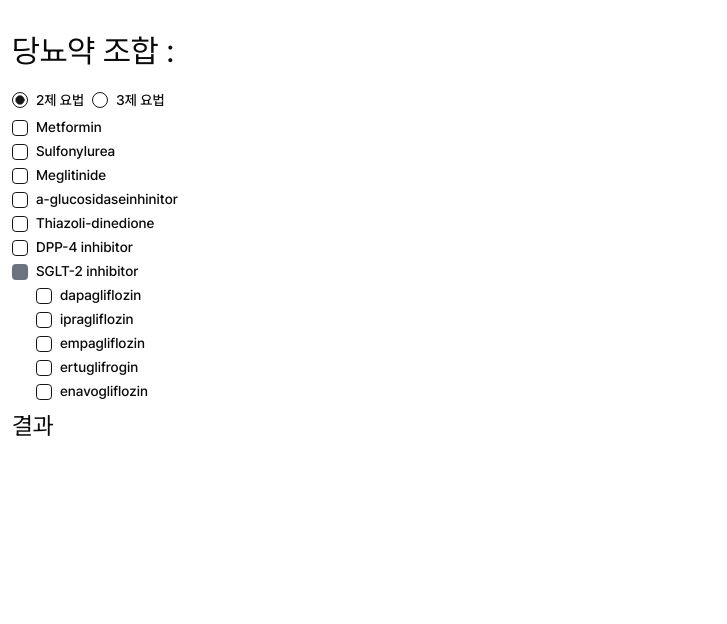
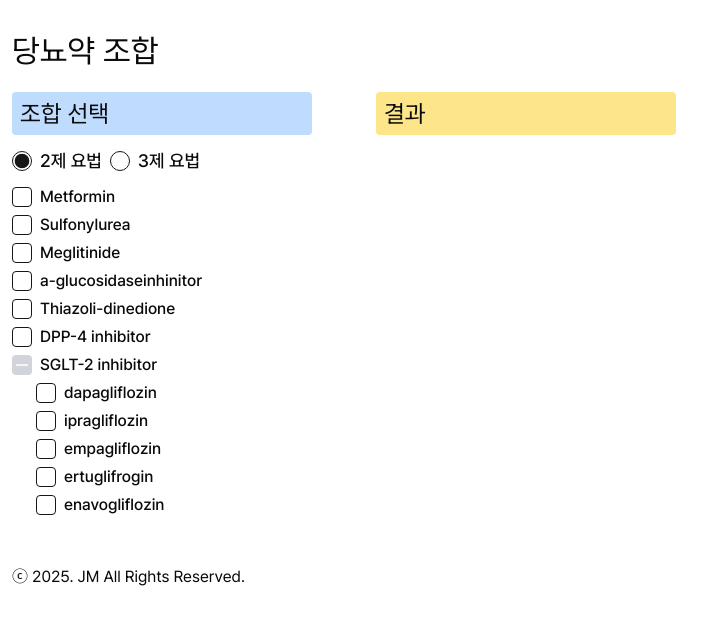
Before and after one commit to cgbogam/cgbogam-web, a Next.js app: page /dm in a window 1280 px wide. Shown: the top 624 px of the page, without its empty margins (0-727 px from the left). Built offline with nearby package versions, Linux system fonts and the light colour scheme.

Commit message:
- 당뇨약 조합 디자인 수정

```diff
--- a/src/app/(pages)/components/footer/index.tsx
+++ b/src/app/(pages)/components/footer/index.tsx
@@ -2,8 +2,8 @@ import React from 'react'
 
 export default function Footer(): React.JSX.Element {
   return (
-    <footer className={'h-[300px] bg-base-200 flex justify-center items-center snap-start'}>
-      contact
+    <footer className={'h-[100px] px-3 bg-base-200 flex justify-center items-center snap-start mobile:justify-start'}>
+      ⓒ 2025. JM All Rights Reserved.
     </footer>
   )
 }
--- a/src/app/(pages)/components/home/index.tsx
+++ b/src/app/(pages)/components/home/index.tsx
@@ -69,7 +69,7 @@ export default function HomeComponent() {
           `relative bg-[url('https://cgbogam.github.io/cgbogam-web/assets/contact.jpg')] bg-no-repeat bg-center bg-cover`,
         ].join(' ')}
       />
-      <Footer />
+      {/*<Footer />*/}
     </>
   )
 }
--- a/src/app/(pages)/dm/page.client.tsx
+++ b/src/app/(pages)/dm/page.client.tsx
@@ -9,8 +9,9 @@ export default function DMClient() {
   const [caseType, setCaseType] = useState<string>('two')
 
   const selectDragList = useMemo(() => {
-    const categories = CONTENTS.drags.filter((d) => d.parentId === 0)
-    const items = CONTENTS.drags.filter((d) => d.parentId !== 0)
+    const drags = structuredClone(CONTENTS.drags)
+    const categories = drags.filter((d) => d.parentId === 0)
+    const items = drags.filter((d) => d.parentId !== 0)
     items.forEach((item) => {
       const cIndex = categories.findIndex((c) => c.id === item.parentId)
       categories[cIndex]?.items?.push(item)
@@ -29,7 +30,6 @@ export default function DMClient() {
   }, [caseType])
 
   const [checkedValues, setCheckedValues] = useState<number[]>([])
-  const [groupCheckedValues, setGroupCheckedValues] = useState<number[]>([])
 
   const result = useMemo(() => {
     if (checkedValues.length !== limit) {
@@ -84,35 +84,38 @@ export default function DMClient() {
 
   return (
     <div className={'p-3'}>
-      <h1>당뇨약 조합 : {checkedValues.toString()}</h1>
+      <h1>당뇨약 조합</h1>
+      <div className={'flex items-start justify-start gap-16 flex-col mobile:flex-row'}>
         <div>
+          <h2 className={'text-[24px] mb-3 flex items-center justify-start bg-blue-200 rounded-sm p-2 min-w-[300px]'}>
+            <span>조합 선택</span>
+          </h2>
           <RadioGroup
             className={'flex items-center justify-start'}
             defaultValue="two"
             value={caseType}
             onValueChange={(val) => {
-            setGroupCheckedValues([])
               setCheckedValues([])
               setCaseType(val)
             }}
           >
             <div className="flex items-center space-x-2">
-            <RadioGroupItem value="two" id="option-one" />
-            <Label htmlFor="option-one">2제 요법</Label>
+              <RadioGroupItem className={'h-5 w-5'} circleClassName={'h-4 w-4'} value="two" id="option-one" />
+              <Label className={'text-lg cursor-pointer'} htmlFor="option-one">2제 요법</Label>
             </div>
             <div className="flex items-center space-x-2">
-            <RadioGroupItem value="three" id="option-two" />
-            <Label htmlFor="option-two">3제 요법</Label>
+              <RadioGroupItem className={'h-5 w-5'} circleClassName={'h-4 w-4'} value="three" id="option-two" />
+              <Label className={'text-lg cursor-pointer'} htmlFor="option-two">3제 요법</Label>
             </div>
           </RadioGroup>
-      </div>
           <div className={'pt-3 space-y-2'}>
             {selectDragList.map((selectDrag) => (
               <Fragment key={selectDrag.id}>
                 {/* 카테고리 */}
-            <div className="items-top flex space-x-2">
+                <div className="items-center flex space-x-2">
                   {selectDrag.items && selectDrag.items.length === 0 ? (
                     <Checkbox
+                      className={'h-5 w-5'}
                       id={selectDrag.id + ''}
                       checked={checkedValues.includes(selectDrag.id)}
                       disabled={
@@ -129,11 +132,13 @@ export default function DMClient() {
                       }}
                     />
                   ) : (
-                <div className={'rounded-[4px] bg-gray-500 p-[8px]'} />
+                    <div className={'relative rounded-[4px] bg-gray-300 p-[10px]'}>
+                      <div className={'w-[60%] h-[2px] bg-gray-100 absolute top-1/2 left-1/2 -translate-y-1/2 -translate-x-1/2'}></div>
+                    </div>
                   )}
                   <label
                     htmlFor={selectDrag.id + ''}
-                className={`text-sm font-medium leading-none peer-disabled:cursor-not-allowed peer-disabled:opacity-70 peer-disabled:text-gray-500`}
+                    className={`font-medium peer-disabled:cursor-not-allowed peer-disabled:opacity-70 peer-disabled:text-gray-500 cursor-pointer`}
                   >
                     {selectDrag.name}
                   </label>
@@ -141,22 +146,25 @@ export default function DMClient() {
 
                 {/* 아이템 */}
                 {selectDrag?.items?.map((item) => (
-              <div key={`${item.id}`} className="items-top flex space-x-2 ml-6">
+                  <div key={`${item.id}`} className="items-center flex space-x-2 ml-6">
                     <Checkbox
                       id={item.id + ''}
+                      className={'h-5 w-5'}
                       checked={checkedValues.includes(item.id)}
                       disabled={!checkedValues.includes(item.id) && checkedValues.length === limit}
                       onCheckedChange={(val) => {
                         if (val) {
                           setCheckedValues((prev) => [...prev, item.id])
                         } else {
-                      setCheckedValues((prev) => prev.filter((prevItem) => prevItem !== item.id))
+                          setCheckedValues((prev) =>
+                            prev.filter((prevItem) => prevItem !== item.id),
+                          )
                         }
                       }}
                     />
                     <label
                       htmlFor={item.id + ''}
-                  className="text-sm font-medium leading-none peer-disabled:cursor-not-allowed peer-disabled:opacity-70 peer-disabled:text-gray-500"
+                      className="font-medium leading-none peer-disabled:cursor-not-allowed peer-disabled:opacity-70 peer-disabled:text-gray-500 cursor-pointer"
                     >
                       {item.name}
                     </label>
@@ -165,19 +173,22 @@ export default function DMClient() {
               </Fragment>
             ))}
           </div>
-
-      <div className={'pt-3'}>
-        <h2 className={'text-[24px]'}>결과</h2>
+        </div>
+        <div>
+          <h2 className={'text-[24px] mb-3 flex items-center justify-start bg-amber-200 p-2 rounded-sm min-w-[300px]'}>
+            <span>결과</span>
+          </h2>
           <ul>
             {result.map((item) => (
-            <li key={item.id} className={'flex items-center justify-start gap-x-[16px]'}>
+              <li key={item.id} className={'grid grid-cols-5 gap-x-[16px] text-lg'}>
                 {item.checkedDragNames.map((drag) => (
-                <span key={drag.id}>{drag.name}</span>
+                  <span key={drag.id} className={'col-span-2 break-all'}>{drag.name}</span>
                 ))}
-              <span>{item.result ? '인정' : '불인정'}</span>
+                <span className={`whitespace-nowrap ${item.result ? 'text-green-600' : 'text-red-600'}`}>{item.result ? '인정' : '불인정'}</span>
               </li>
             ))}
           </ul>
+        </div>
       </div>
 
       {/*<pre className={'text-[10px]'}>{JSON.stringify(CONTENTS, null, 2)}</pre>*/}
--- a/src/app/(pages)/layout.tsx
+++ b/src/app/(pages)/layout.tsx
@@ -1,6 +1,7 @@
 import React, { PropsWithChildren } from 'react'
 import Link from 'next/link'
 import { IMAGE_PREFIX } from '@/app/utils/config'
+import Footer from '@/app/(pages)/components/footer'
 
 export default function Layout({ children }: PropsWithChildren) {
   return (
@@ -27,7 +28,9 @@ export default function Layout({ children }: PropsWithChildren) {
       {/*  </div>*/}
       {/*</div>*/}
       {/*<div className={'w-full pt-[64px]'}>{children}</div>*/}
-      <div className={'w-full'}>{children}</div>
+      <div className={'w-full'}>{children}
+      <Footer/>
+      </div>
     </>
   )
 }
--- a/src/components/ui/radio-group.tsx
+++ b/src/components/ui/radio-group.tsx
@@ -1,40 +1,36 @@
-"use client"
+'use client'
 
-import * as React from "react"
-import * as RadioGroupPrimitive from "@radix-ui/react-radio-group"
-import { Circle } from "lucide-react"
+import * as React from 'react'
+import * as RadioGroupPrimitive from '@radix-ui/react-radio-group'
+import { Circle } from 'lucide-react'
 
-import { cn } from "@/lib/utils"
+import { cn } from '@/lib/utils'
 
 const RadioGroup = React.forwardRef<
   React.ElementRef<typeof RadioGroupPrimitive.Root>,
   React.ComponentPropsWithoutRef<typeof RadioGroupPrimitive.Root>
 >(({ className, ...props }, ref) => {
-  return (
-    <RadioGroupPrimitive.Root
-      className={cn("grid gap-2", className)}
-      {...props}
-      ref={ref}
-    />
-  )
+  return <RadioGroupPrimitive.Root className={cn('grid gap-2', className)} {...props} ref={ref} />
 })
 RadioGroup.displayName = RadioGroupPrimitive.Root.displayName
 
 const RadioGroupItem = React.forwardRef<
   React.ElementRef<typeof RadioGroupPrimitive.Item>,
-  React.ComponentPropsWithoutRef<typeof RadioGroupPrimitive.Item>
->(({ className, ...props }, ref) => {
+  React.ComponentPropsWithoutRef<typeof RadioGroupPrimitive.Item> & {
+    circleClassName?: string | undefined
+  }
+>(({ className, circleClassName, ...props }, ref) => {
   return (
     <RadioGroupPrimitive.Item
       ref={ref}
       className={cn(
-        "aspect-square h-4 w-4 rounded-full border border-primary text-primary ring-offset-background focus:outline-none focus-visible:ring-2 focus-visible:ring-ring focus-visible:ring-offset-2 disabled:cursor-not-allowed disabled:opacity-50",
-        className
+        'aspect-square h-4 w-4 rounded-full border border-primary text-primary ring-offset-background focus:outline-none focus-visible:ring-2 focus-visible:ring-ring focus-visible:ring-offset-2 disabled:cursor-not-allowed disabled:opacity-50',
+        className,
       )}
       {...props}
     >
       <RadioGroupPrimitive.Indicator className="flex items-center justify-center">
-        <Circle className="h-2.5 w-2.5 fill-current text-current" />
+        <Circle className={cn('h-2.5 w-2.5 fill-current text-current', circleClassName)} />
       </RadioGroupPrimitive.Indicator>
     </RadioGroupPrimitive.Item>
   )
```
Lines whose indentation alone changed are shown as unchanged.
